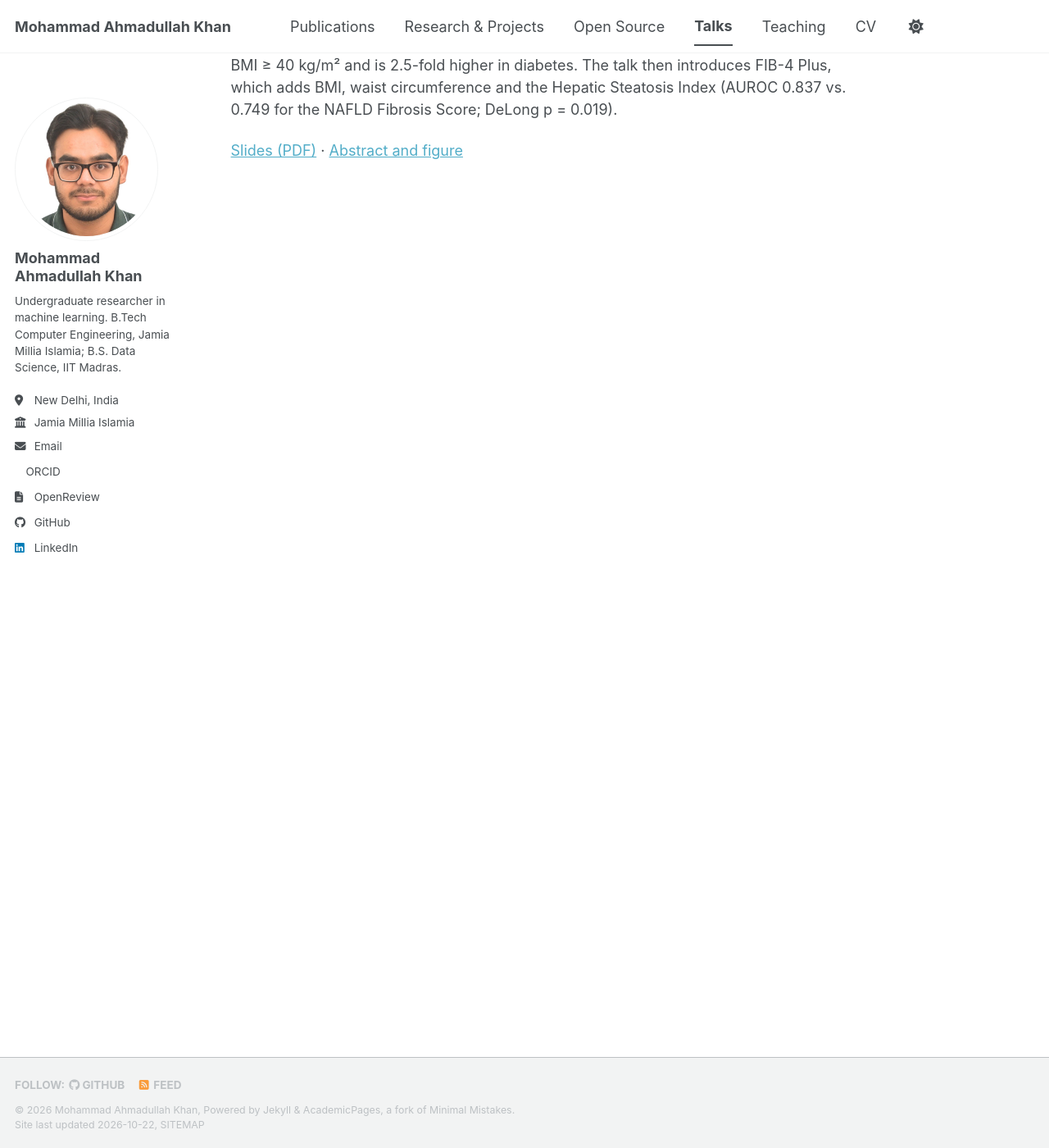
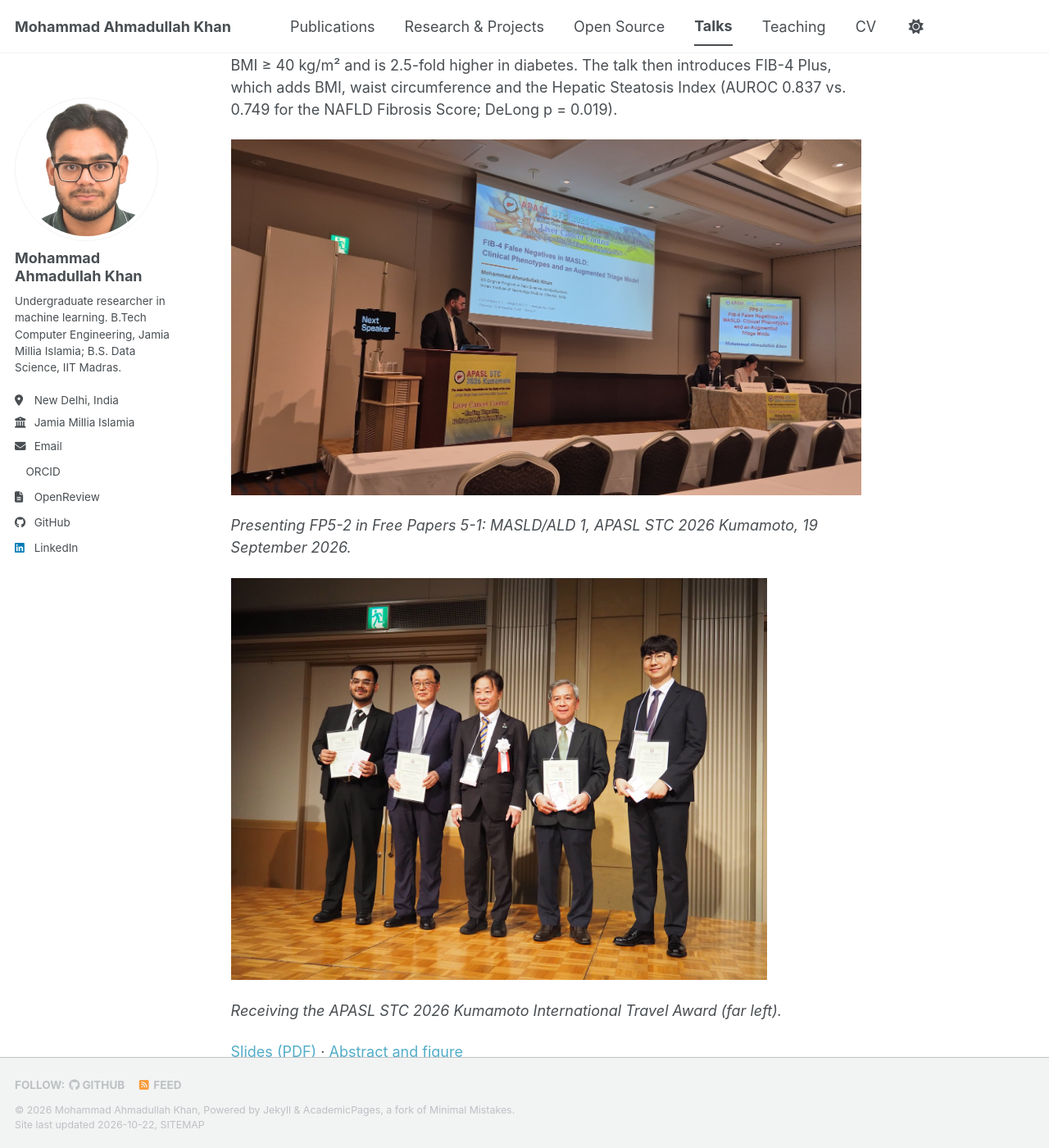
Before and after one commit to MAUK9086/MAUK9086.github.io, a Jekyll site: the page built from _talks/2026-09-19-apasl-stc-2026-fib4.md, in a window 1280 px wide and 1400 px high, scrolled down 291 px. Shown: the whole window at 82% size. Built offline with Jekyll 4.4.1, drawn with Linux system fonts in a browser that asks for light colours; a style sheet for code colours, icons or effects is not loaded.

Commit message:
Add APASL presentation and travel award photos
Co-Authored-By: Claude Opus 5.5 <noreply@anthropic.com>

```diff
--- a/_talks/2026-09-19-apasl-stc-2026-fib4.md
+++ b/_talks/2026-09-19-apasl-stc-2026-fib4.md
@@ -13,4 +13,12 @@ Oral presentation FP5-2 (Abstract No. 10340), Saturday 19 September 2026. Recipi
 
 The talk shows that the guideline-recommended FIB-4 index misses significant (F2+) liver fibrosis in 16.6% of MASLD patients it classifies as low risk. The miss rate rises to 37.7% at BMI ≥ 40 kg/m² and is 2.5-fold higher in diabetes. The talk then introduces FIB-4 Plus, which adds BMI, waist circumference and the Hepatic Steatosis Index (AUROC 0.837 vs. 0.749 for the NAFLD Fibrosis Score; DeLong p = 0.019).
 
+<img src="/images/apasl-oral-presentation.jpg" alt="Presenting talk FP5-2 at APASL STC 2026 Kumamoto" width="100%">
+
+*Presenting FP5-2 in Free Papers 5-1: MASLD/ALD 1, APASL STC 2026 Kumamoto, 19 September 2026.*
+
+<img src="/images/apasl-travel-award.jpg" alt="APASL STC 2026 International Travel Award recipients on stage" width="85%">
+
+*Receiving the APASL STC 2026 Kumamoto International Travel Award (far left).*
+
 [Slides (PDF)](/files/APASL_STC2026_FP5-2_slides.pdf) · [Abstract and figure](/publication/2026-09-fib4-false-negatives-masld)
```
Also changed, not shown: _publications/2026-09-fib4-false-negatives-masld.md (+4 -0 lines), images/apasl-oral-presentation.jpg (added), images/apasl-travel-award.jpg (added).
